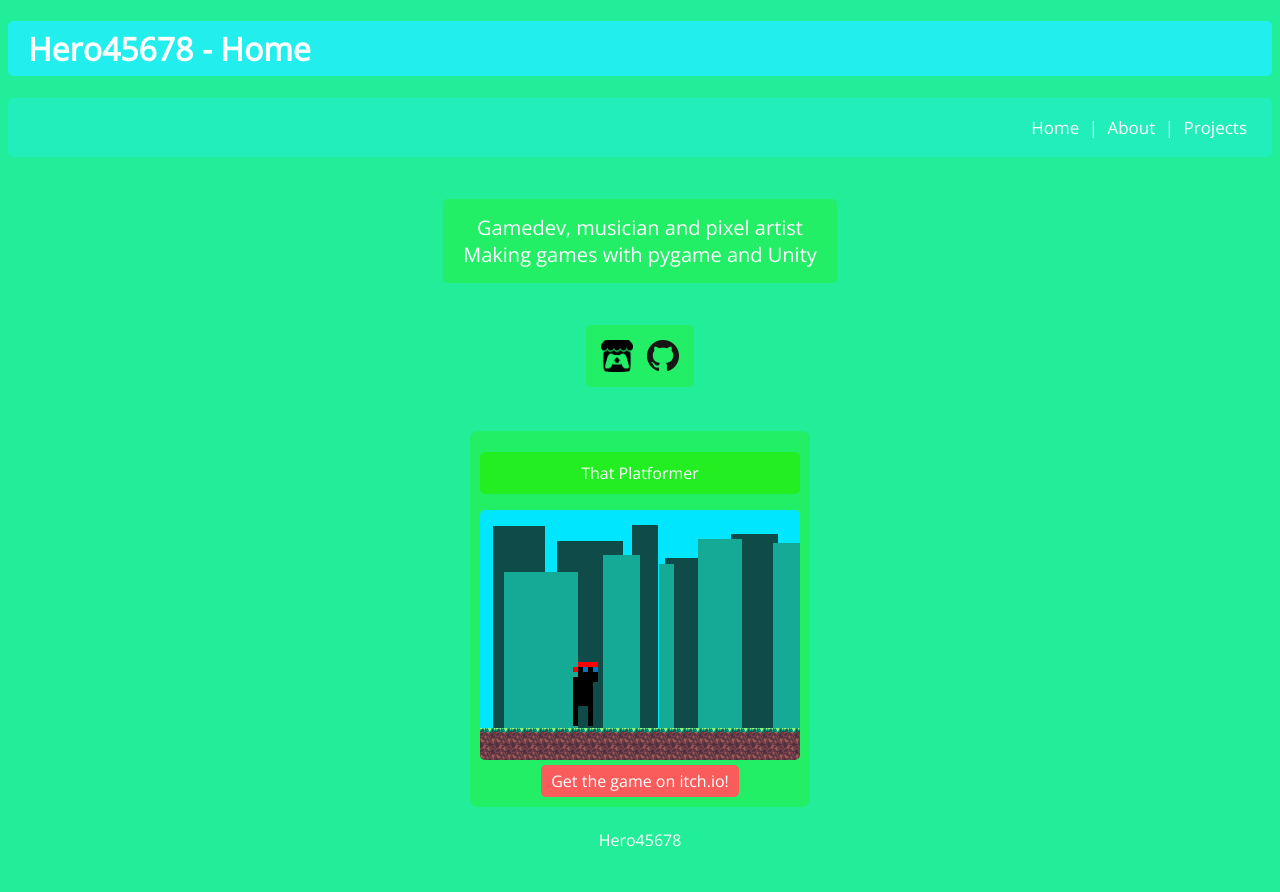
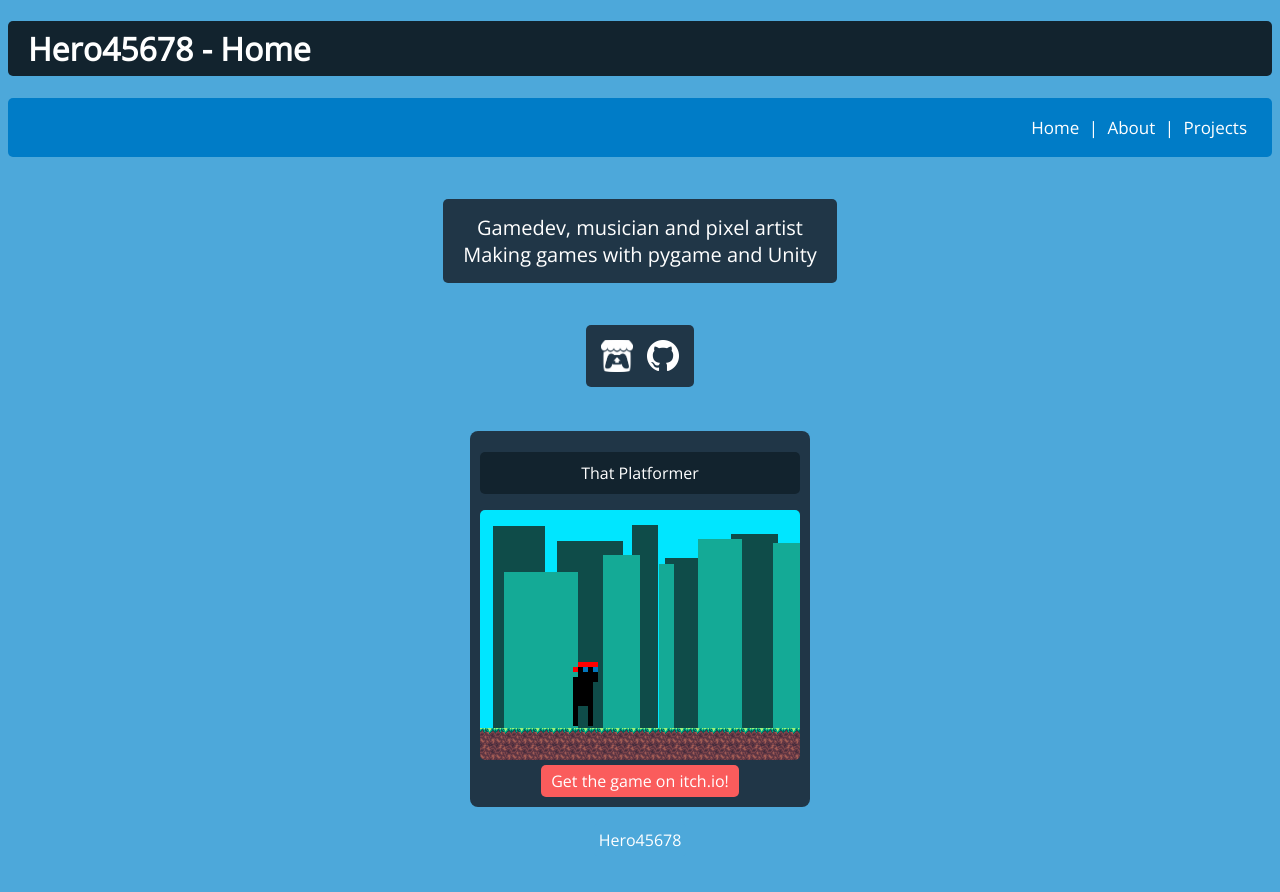
Before and after one commit to Gravity021/Website, a Flask app: page / in a window 1280 px wide. Run offline with Flask 2, Linux system fonts and the light colour scheme.

Commit message:
Update colour scheme (finally good!)

```diff
--- a/Server/static/styles/link-formating.css
+++ b/Server/static/styles/link-formating.css
@@ -8,7 +8,8 @@
 
 a.button {
     text-align: center;
-    background-color: var(--sea-green-crayola);
+    color: #FFFFFF;
+    background-color: #007CC7;
     border-radius: 2px;
     padding: 5px;
     width: 100px;
@@ -16,7 +17,8 @@
 }
 
 a.button:hover {
-    background-color: var(--fluorescent-blue);
+    background-color: #EEFBFB;
+    color: #000000;
 }
 
 .plain-link {
@@ -45,7 +47,7 @@
 
 .social-links-wrap {
     display: inline-block;
-    background-color: var(--spring-green);
+    background-color: #203647;
     padding: 10px;
     padding-top: 15px;
     border-radius: 5px;
--- a/Server/static/styles/main.css
+++ b/Server/static/styles/main.css
@@ -10,7 +10,8 @@
 body {
     font-family: 'Open Sans';
 
-    background-color: var(--medium-spring-green);
+    /* background-color: var(--medium-spring-green); */
+    background-color: #4DA8DA;
 
     color: #ffffff;
 }
@@ -26,14 +27,14 @@
 
 .game {
     display: inline-block;
-    background-color: var(--spring-green);
+    background-color: #203647;
     padding: 10px;
     padding-top: 5px;
     border-radius: 8px;
 }
 
 .game-title {
-    background-color: var(--neon-green);
+    background-color: #12232E;
     padding: 10px;
     border-radius: 5px;
 
--- a/Server/static/styles/page-elements.css
+++ b/Server/static/styles/page-elements.css
@@ -7,7 +7,7 @@
 }
 
 .title {
-    background-color: var(--fluorescent-blue);
+    background-color: #12232e;
     color: #ffffff;
     border-radius: 5px;
     padding-top: 6px;
@@ -26,6 +26,7 @@
     padding-right: 20px;
 
     background-color: var(--sea-green-crayola);
+    background-color: #007CC7;
     padding-top: 1px;
     padding-bottom: 1px;
     border-radius: 5px;
@@ -37,7 +38,7 @@
 
 .description p{
     display: inline-block;
-    background-color: var(--spring-green);
+    background-color: #203647;
     padding: 20px;
     padding-top: 15px;
     padding-bottom: 15px;
@@ -78,10 +79,10 @@
 }
 
 .footer a.button {
-    background-color: var(--medium-spring-green);
+    background-color: #4DA8DA;
     border-radius: 3px;
 }
 
 .footer a.button:hover {
-    background-color: var(--spring-green);
+    background-color: #FFFFFF;
 }
--- a/Server/templates/about.html
+++ b/Server/templates/about.html
@@ -41,8 +41,8 @@
         <!-- "Social" links -->
         <div class="centered-element social-links">
             <div class="social-links-wrap">
-                <a href="https://hero45678.itch.io"><img src="./static/images/icons/itchio-logo-textless-black.png" class="icon" alt="itch.io link"></a>
-                <a href="https://github.com/Hero45678"><img src="./static/images/icons/GitHub-Mark-64px.png" class="icon" alt="Github link"></a>
+                <a href="https://hero45678.itch.io"><img src="./static/images/icons/itch_io/itchio-logo-textless-white.png" class="icon" alt="itch.io link"></a>
+                <a href="https://github.com/Hero45678"><img src="./static/images/icons/GitHub/GitHub-Mark-Light-64px.png" class="icon" alt="Github link"></a>
                 <br>
             </div>
         </div>
--- a/Server/templates/home.html
+++ b/Server/templates/home.html
@@ -41,8 +41,8 @@
         <!-- "Social" links -->
         <div class="centered-element social-links">
             <div class="social-links-wrap">
-                <a href="https://hero45678.itch.io"><img src="./static/images/icons/itchio-logo-textless-black.png" class="icon" alt="itch.io link"></a>
-                <a href="https://github.com/Hero45678"><img src="./static/images/icons/GitHub-Mark-64px.png" class="icon" alt="Github link"></a>
+                <a href="https://hero45678.itch.io"><img src="./static/images/icons/itch_io/itchio-logo-textless-white.png" class="icon" alt="itch.io link"></a>
+                <a href="https://github.com/Hero45678"><img src="./static/images/icons/GitHub/GitHub-Mark-Light-64px.png" class="icon" alt="Github link"></a>
                 <br>
             </div>
         </div>
```
Also changed, not shown: Server/static/styles/colours.txt (+8 -0 lines), Server/static/images/icons/GitHub/GitHub-Mark-120px-plus.png (added), Server/static/images/icons/GitHub/GitHub-Mark-32px.png (renamed from Server/static/images/icons/GitHub-Mark-32px.png), Server/static/images/icons/GitHub/GitHub-Mark-64px.png (renamed from Server/static/images/icons/GitHub-Mark-64px.png), Server/static/images/icons/GitHub/GitHub-Mark-Light-120px-plus.png (added), Server/static/images/icons/GitHub/GitHub-Mark-Light-32px.png (added), Server/static/images/icons/GitHub/GitHub-Mark-Light-64px.png (added), Server/static/images/icons/itch_io/itchio-logo-black.png (added), Server/static/images/icons/itch_io/itchio-logo-textless-black.png (renamed from Server/static/images/icons/itchio-logo-textless-black.png), Server/static/images/icons/itch_io/itchio-logo-textless-white.png (added), Server/static/images/icons/itch_io/itchio-logo-white.png (added).
